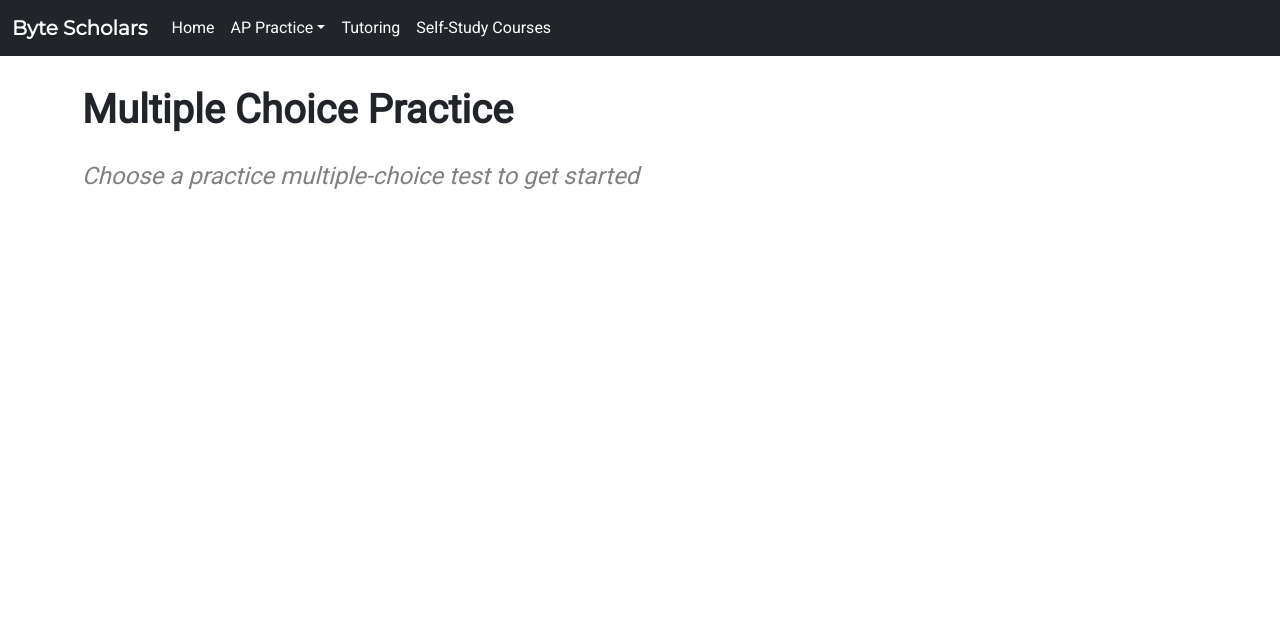
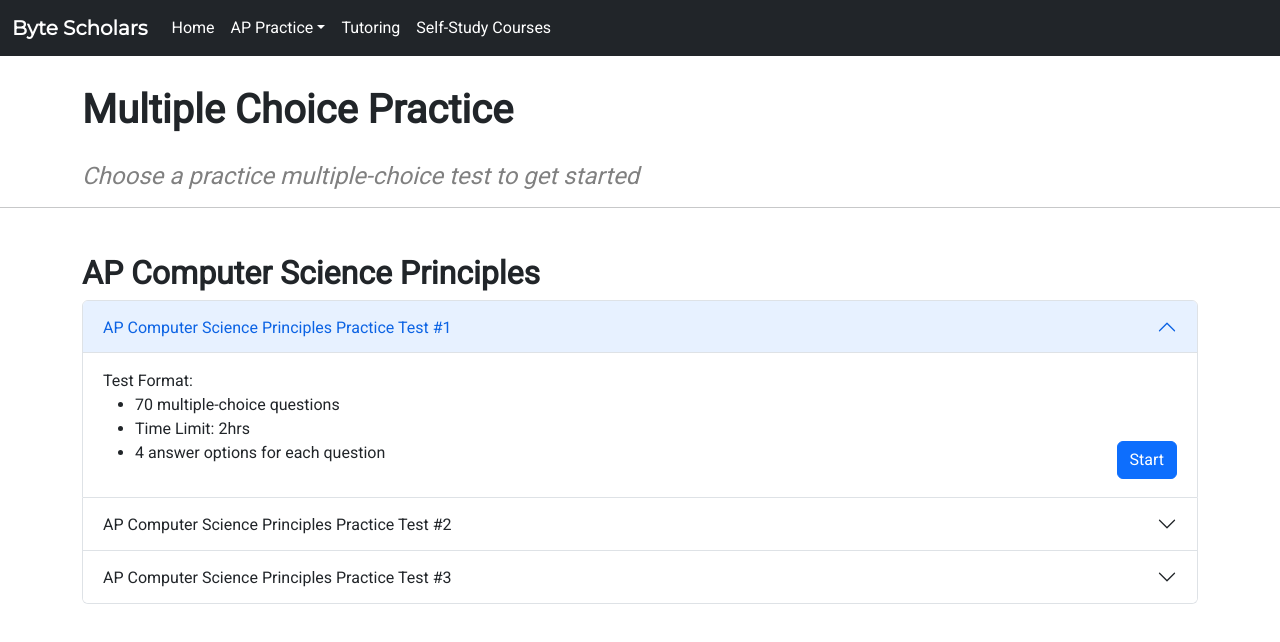
Before and after one commit to the-jaluxe/byte-scholars, a React (Create React App) app: page /multiple-choice in a window 1280 px wide. Shown: the top 642 px of the page. Built offline with nearby package versions, Linux system fonts and the light colour scheme.

Commit message:
Added accordion for test options and start

```diff
--- a/src/index.css
+++ b/src/index.css
@@ -180,3 +180,8 @@ img {
 .test-container {
   text-align: left;
 }
+
+.test-button {
+  float: right;
+  margin-top: -40px;
+}
--- a/src/pages/MultipleChoice.js
+++ b/src/pages/MultipleChoice.js
@@ -1,6 +1,13 @@
 import React from 'react';
 import NavBar from '../components/NavBar';
-import { Container } from 'reactstrap';
+import {
+  Container,
+  UncontrolledAccordion,
+  AccordionItem,
+  AccordionHeader,
+  AccordionBody,
+  Button,
+} from 'reactstrap';
 
 function APPractice(args) {
   return (
@@ -12,6 +19,54 @@ function APPractice(args) {
           Choose a practice multiple-choice test to get started
         </h4>
       </Container>
+      <hr />
+      <Container className='test-container'>
+        <h2 class='tutoring-title'>AP Computer Science Principles</h2>
+      </Container>
+      <Container className='test-container'>
+        <UncontrolledAccordion defaultOpen='1'>
+          <AccordionItem>
+            <AccordionHeader targetId='1'>
+              AP Computer Science Principles Practice Test #1
+            </AccordionHeader>
+            <AccordionBody accordionId='1'>
+              Test Format:
+              <ul>
+                <li>70 multiple-choice questions</li>
+                <li>Time Limit: 2hrs</li>
+                <li>4 answer options for each question</li>
+              </ul>
+              <Button className='test-button' color='primary'>
+                Start
+              </Button>
+            </AccordionBody>
+          </AccordionItem>
+          <AccordionItem>
+            <AccordionHeader targetId='2'>
+              AP Computer Science Principles Practice Test #2
+            </AccordionHeader>
+            <AccordionBody accordionId='2'>
+              <strong>This is the second item's accordion body.</strong>
+              You can modify any of this with custom CSS or overriding our
+              default variables. It's also worth noting that just about any HTML
+              can go within the <code>.accordion-body</code>, though the
+              transition does limit overflow.
+            </AccordionBody>
+          </AccordionItem>
+          <AccordionItem>
+            <AccordionHeader targetId='3'>
+              AP Computer Science Principles Practice Test #3
+            </AccordionHeader>
+            <AccordionBody accordionId='3'>
+              <strong>This is the third item's accordion body.</strong>
+              You can modify any of this with custom CSS or overriding our
+              default variables. It's also worth noting that just about any HTML
+              can go within the <code>.accordion-body</code>, though the
+              transition does limit overflow.
+            </AccordionBody>
+          </AccordionItem>
+        </UncontrolledAccordion>
+      </Container>
     </div>
   );
 }
```
